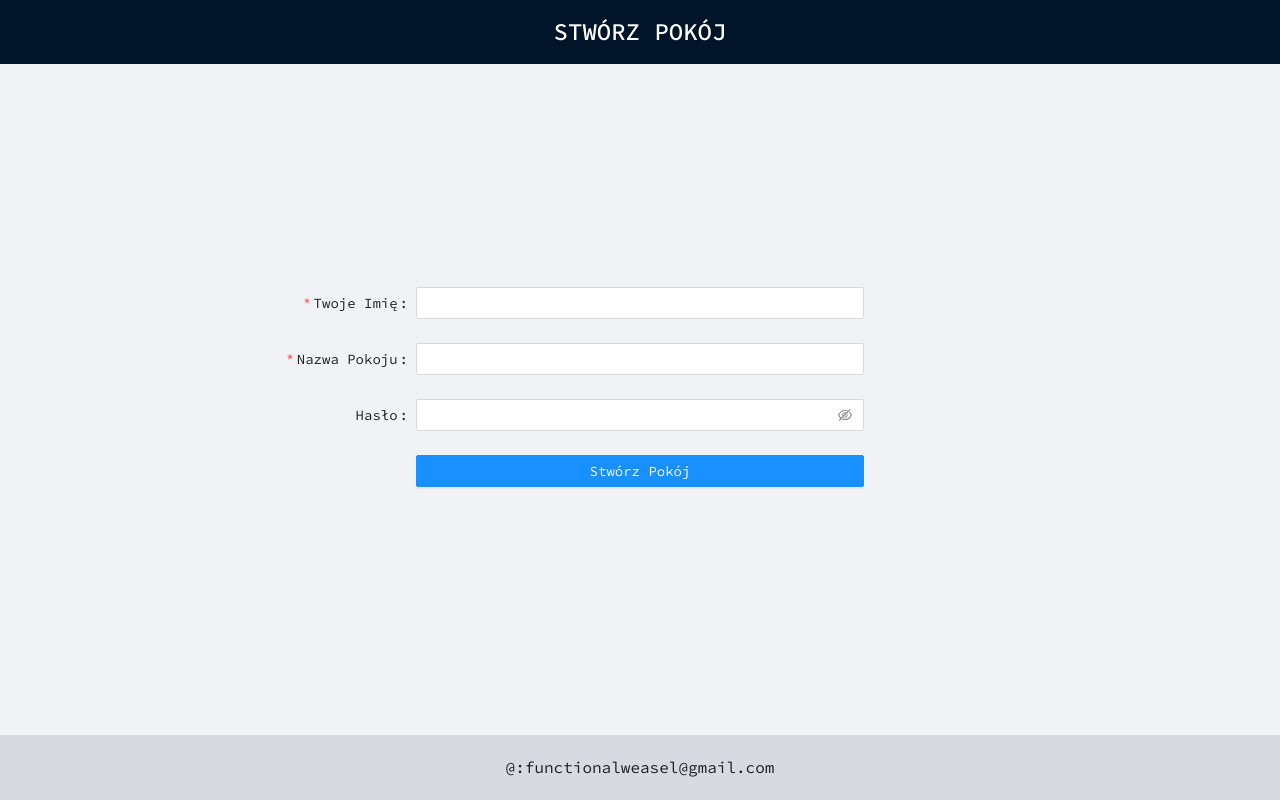
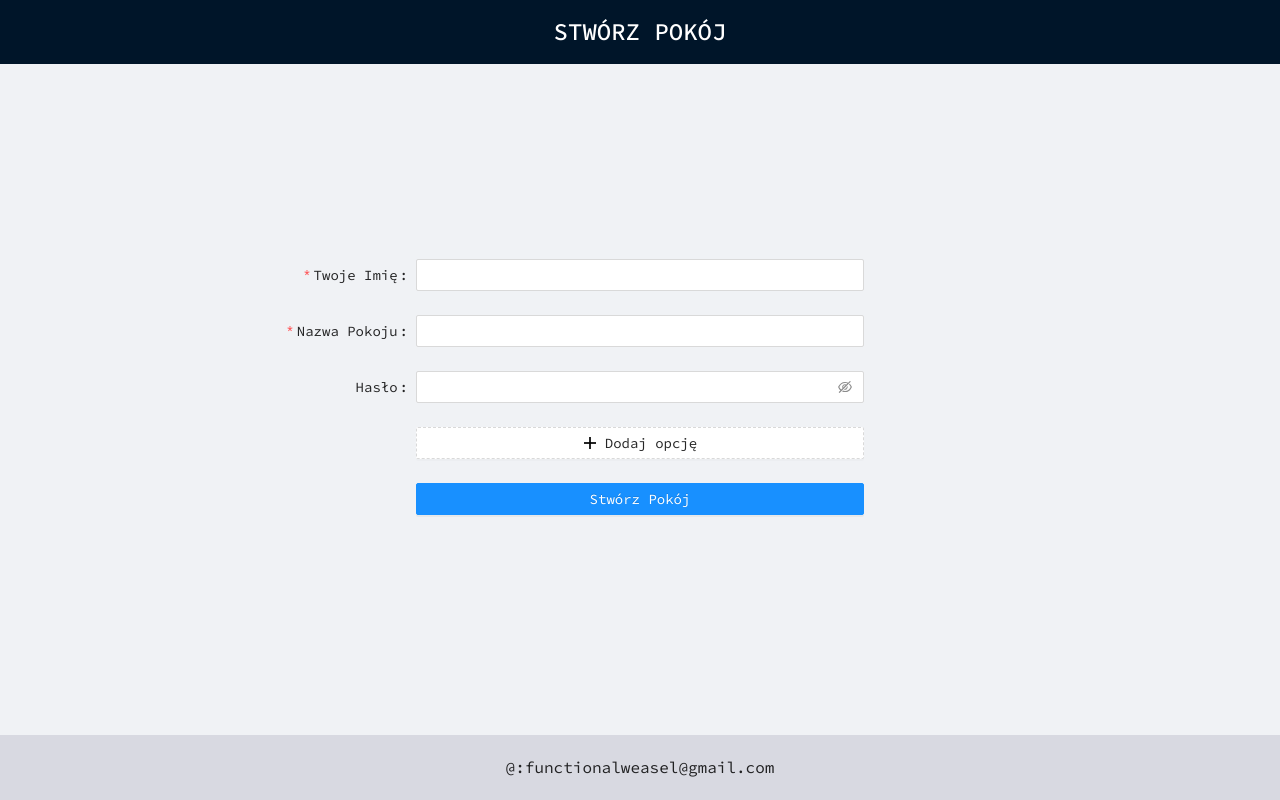
Before and after one commit to seal144/chooser, a React (Create React App) app: page /create-room in a window 1280 px wide. Built offline with nearby package versions, Linux system fonts and the light colour scheme.

Commit message:
feat add options to crateRoom

```diff
--- a/src/pages/CreateRoom.jsx
+++ b/src/pages/CreateRoom.jsx
@@ -1,15 +1,17 @@
 import React, { useState } from 'react';
 import { Form, Input, Button } from 'antd';
+import { CloseSquareOutlined, PlusOutlined } from '@ant-design/icons'
 
 const CreateRoom = () => {
     const [ roomForm, setRoomForm ] = useState({
         hostName: '',
         roomName: '',
-        roomPassword: ''
+        roomPassword: '',
+        options: []
     })
 
-    const updateFormState = (changedValue) => {
-        setRoomForm( prevState => { return {...prevState, ...changedValue}});
+    const updateFormState = (_, formValues) => {
+        setRoomForm( formValues );
     }
 
     const onFinish = () => {
@@ -17,12 +19,12 @@ const CreateRoom = () => {
     }
 
     const inputLayout = {
-        labelCol: { sm: { span: 7 }, md: { span:5 } },
-        wrapperCol: { sm: { span: 10 }, md: { span:14 } },
+        labelCol: { sm: { span: 6 }, md: { span:5 } },
+        wrapperCol: { sm: { span: 12 }, md: { span:14 } },
     }
 
     const buttonLayout = {
-        wrapperCol: { sm: { offset:7, span: 10 }, md: { offset:5, span: 14}},
+        wrapperCol: { sm: { offset:6, span: 12 }, md: { offset:5, span: 14}},
     }
 
     return (
@@ -37,10 +39,9 @@ const CreateRoom = () => {
                 label="Twoje Imię"
                 name="hostName"
                 rules={[
-                    { required: true, message: 'Podaj imię' },
+                    { required: true,whitespace: true, message: 'Podaj imię' },
                     { min: 2, message: 'Za krótkie imię'},
                     { max: 15, message: 'za długie imię'},
-                    { whitespace: true, message: 'Niepoprawne imię'},
                 ]}
             >
                 <Input/>
@@ -50,10 +51,9 @@ const CreateRoom = () => {
                 label="Nazwa Pokoju"
                 name="roomName"
                 rules={[
-                    { required: true, message: 'Podaj nazwę pokoju' },
+                    { required: true, whitespace: true, message: 'Podaj nazwę pokoju' },
                     { min: 2, message: 'Za krótka nazwa'},
                     { max: 15, message: 'za długa nazwa'},
-                    { whitespace: true, message: 'Niepoprawne hasło'},
                 ]}
             >
                 <Input/>
@@ -66,6 +66,65 @@ const CreateRoom = () => {
                 <Input.Password/>
             </Form.Item>
 
+            <Form.List
+                name="options"
+                rules={[
+                    {
+                        validator: async (_, options) => {
+                            if (!options || options.length < 2) {
+                                return Promise.reject(new Error('Minimum dwie opcje'));
+                            }
+                        },
+                    },
+                ]}
+            >
+                {(fields, { add, remove }, { errors }) => (
+                    <>
+                        {fields.map((field, index) => (
+                            <Form.Item
+                                {...(index === 0 ? inputLayout : buttonLayout)}
+                                label={index === 0 ? 'Opcje' : ''}
+                                required={false}
+                                key={field.key}
+                            >
+                            <Form.Item
+                                {...field}
+                                validateTrigger={['onChange', 'onBlur']}
+                                rules={[
+                                    {
+                                        required: true,
+                                        whitespace: true,
+                                        message: "Wpisz opcję lub usuń pole",
+                                    },
+                                ]}
+                                noStyle
+                            >
+                            <Input placeholder="Opcja" style={{ width: '90%' }} />
+                            </Form.Item>
+                                {fields.length > 0 ? (
+                                    <CloseSquareOutlined
+                                    className="dynamic-delete-button"
+                                    onClick={() => remove(field.name)}
+                                    style={{marginLeft: "5px"}}
+                                    />
+                                ) : null}
+                            </Form.Item>
+                        ))}
+                        <Form.Item {...buttonLayout}>
+                            <Button
+                                type="dashed"
+                                onClick={() => add()}
+                                icon={<PlusOutlined />}
+                                block
+                            >
+                            Dodaj opcję
+                            </Button>
+                            <Form.ErrorList errors={errors} />
+                        </Form.Item>
+                    </>
+                )}
+            </Form.List>
+
             <Form.Item {...buttonLayout}>
             <Button type="primary" block htmlType="submit">
                 Stwórz Pokój
```
